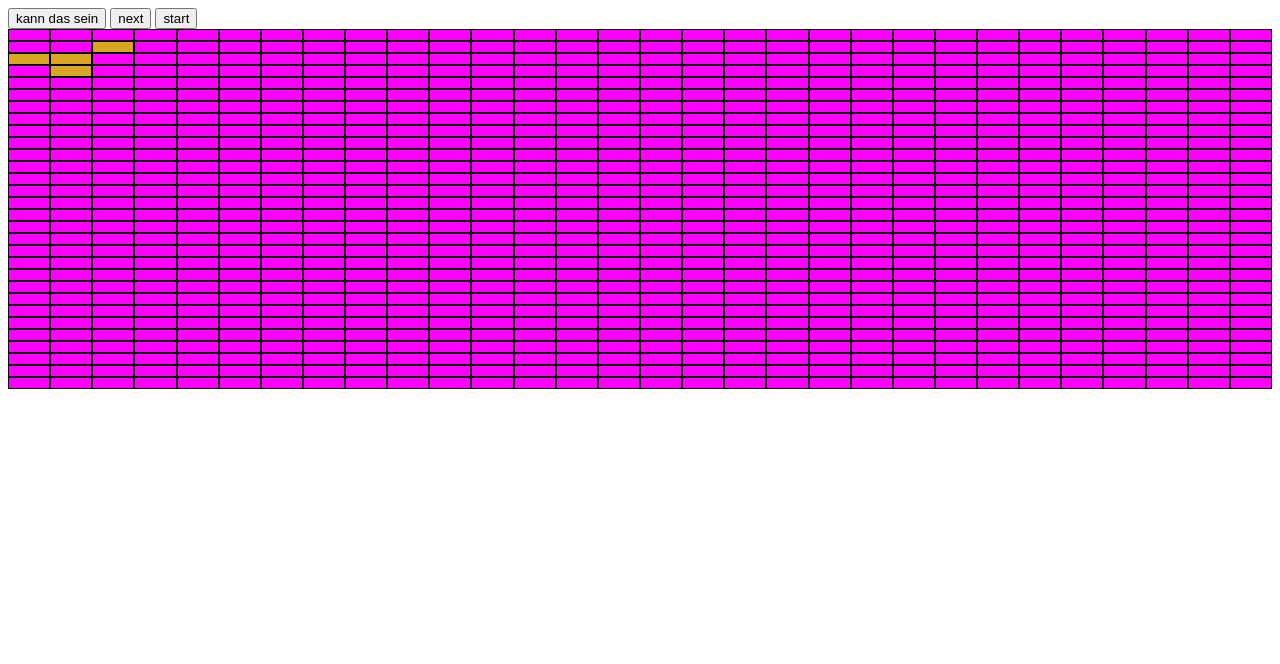
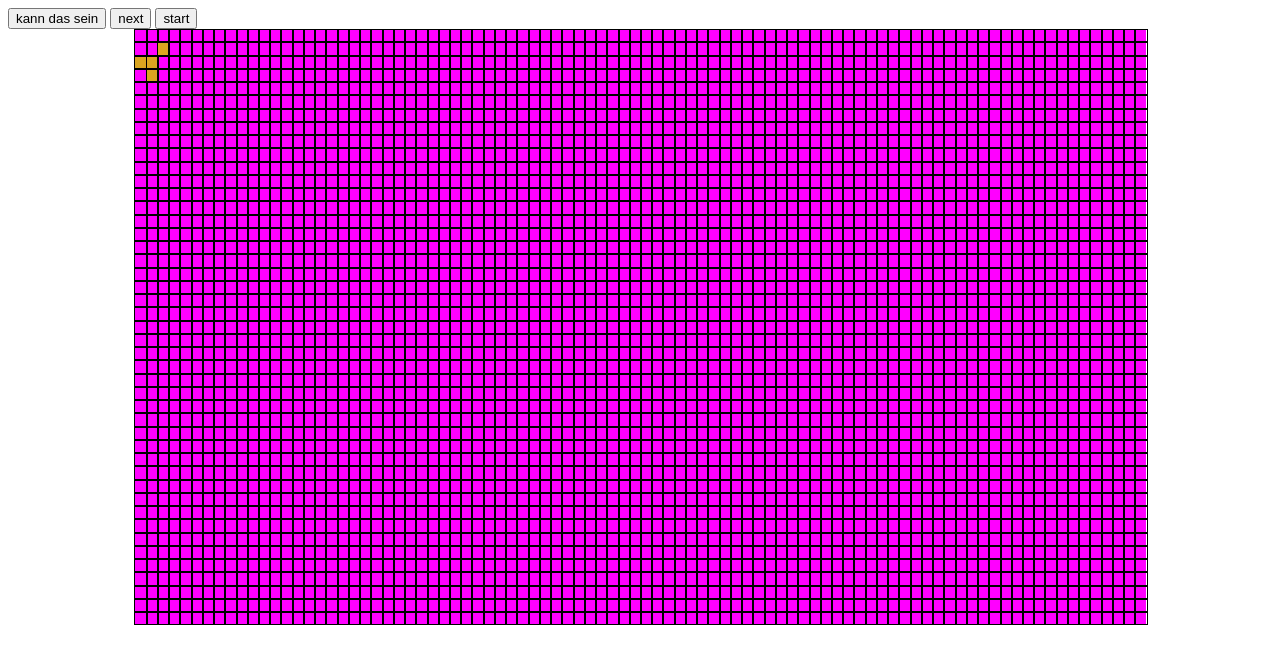
Before and after one commit to strapsi/gameoflife, a website built with webpack: page index.html in a window 1280 px wide. Built offline with nearby package versions, Linux system fonts and the light colour scheme.

Commit message:
refactored view

```diff
--- a/src/game-of-life.js
+++ b/src/game-of-life.js
@@ -14,8 +14,8 @@ const render = (grid, generation) => {
     const next = document.getElementById('next');
     const container = document.getElementById('container');
     const start = document.getElementById('start');
-    const height = 30;
-    const width = 30;
+    const height = 45;
+    const width = 90;
     container.style.gridTemplateColumns = '1fr '.repeat(width).trim();
 
     const game = new Game();
--- a/styles.css
+++ b/styles.css
@@ -1,6 +1,6 @@
 #container {
     margin: auto;
-    /* width: 60%; */
+    width: 80%;
     background-color: fuchsia;
     /* height: 10rem; */
     display: grid;
@@ -8,7 +8,9 @@
 
 .cell {
     border: 1px solid black;
-    height: 10px;
+    /* height: calc(width); */
+    padding-top: 100%;
+    width: 100%;
 }
 
 .cell.is-alive {
```
